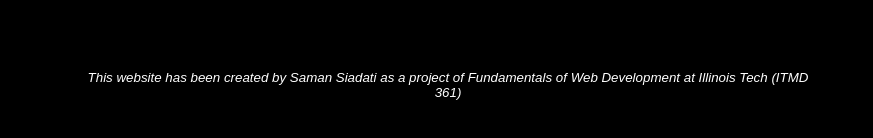
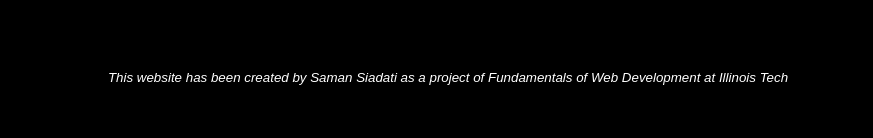
Before and after one commit to samansiadati/webdev_project2, a plain HTML site: page resume.html in a window 1280 px wide. Shown: the part 650-788 px from the top of the page, without its empty margins (192-1065 px from the left). Drawn offline with Linux system fonts and the light colour scheme; a web font is replaced by a local one.

Commit message:
files added and edited

```diff
--- a/resume.html
+++ b/resume.html
@@ -27,9 +27,9 @@
       </div>
       <p>Saman Siadati Saman Siadati Saman Siadati Saman Siadati Saman Siadati Saman Siadati Saman Siadati Saman Siadati Saman Siadati Saman Siadati Saman Siadati Saman Siadati Saman Siadati Saman Siadati Saman Siadati Saman Siadati Saman Siadati Saman Siadati Saman Siadati Saman Siadati Saman Siadati Saman Siadati Saman Siadati Saman Siadati Saman Siadati Saman Siadati Saman Siadati Saman Siadati Saman Siadati Saman Siadati Saman Siadati Saman Siadati Saman Siadati Saman Siadati Saman Siadati Saman Siadati Saman Siadati </p>
       </main>
-  <footer id="footer">
+ <footer id="footer">
     <div id="disc-box">
-      <p class="disclaimer">This website has been created by Saman Siadati as a project of Fundamentals of Web Development at Illinois Tech (ITMD 361)</p>
+      <p class="disclaimer">This website has been created by Saman Siadati as a project of Fundamentals of Web Development at Illinois Tech</p>
     </div>
   </footer>
 </body>
```
Also changed, not shown: index.html (+1 -1 lines), machine_leanrning.html (+2 -1 lines).
